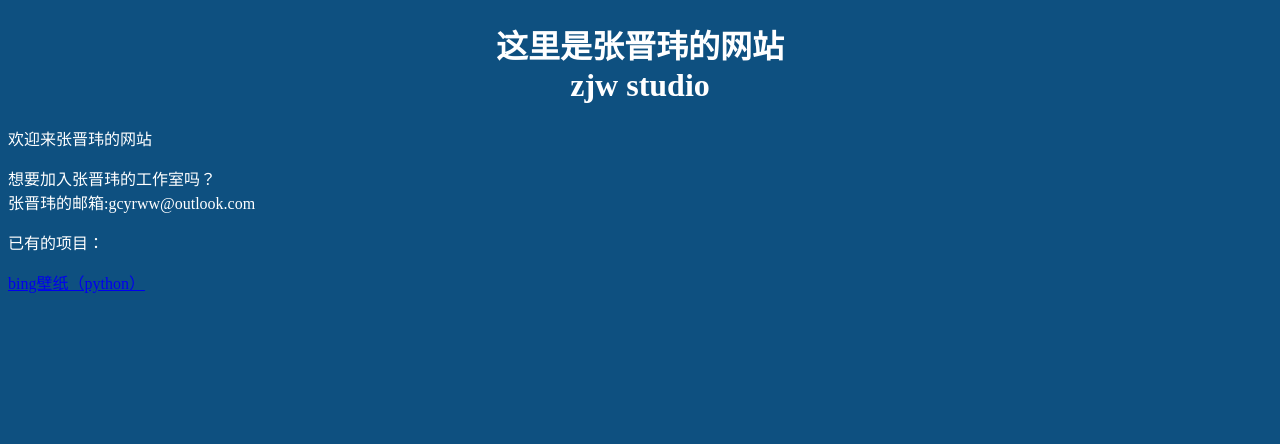
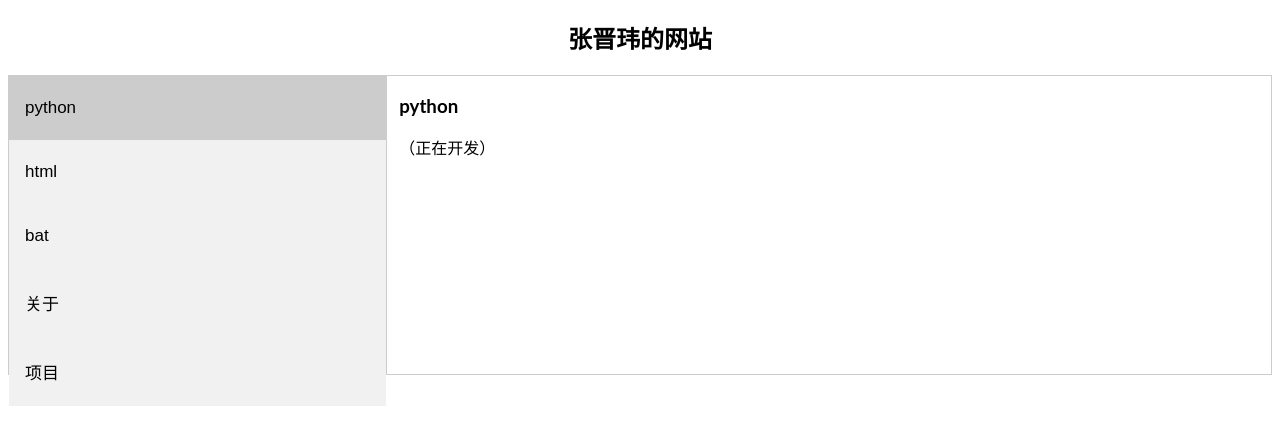
Before and after one commit to MM0OSSSS/MM0OSSSS.github.io, a plain HTML site: page index.html in a window 1280 px wide. Drawn offline with Linux system fonts and the light colour scheme.

Commit message:
Update index.html

```diff
--- a/index.html
+++ b/index.html
@@ -1,22 +1,106 @@
 <!DOCTYPE html>
-<html lang="en">
-    <head>
-        <meta charset="UTF-8">
-        <title>zjw Studio</title>
-    </head>
-    <body style="background-color: rgb(14, 80, 128)">
-        <h1 style="text-align: center; color: white">
-            这里是张晋玮的网站<br>zjw studio
-            </h1>
-        <p style="color: white">
-            欢迎来张晋玮的网站
-            </p>
-        <p style="color: white">
-            想要加入张晋玮的工作室吗？<br>张晋玮的邮箱:gcyrww@outlook.com
-            </p>
-        <p style="color: white">
-            已有的项目：
-        </p>
+<html>
+<head>
+    <meta charset="UTF-8">
+    <title>zjw</title>
+    <meta name="viewport" content="width=device-width, initial-scale=1">
+    <style>
+    * {box-sizing: border-box}
+    body {font-family: "Lato", sans-serif;}
+
+    /* Style the tab */
+    .tab {
+    float: left;
+    border: 1px solid #ccc;
+    background-color: #f1f1f1;
+    width: 30%;
+    height: 300px;
+    }
+
+    /* Style the buttons inside the tab */
+    .tab button {
+    display: block;
+    background-color: inherit;
+    color: black;
+    padding: 22px 16px;
+    width: 100%;
+    border: none;
+    outline: none;
+    text-align: left;
+    cursor: pointer;
+    transition: 0.3s;
+    font-size: 17px;
+    }
+
+    /* Change background color of buttons on hover */
+    .tab button:hover {
+    background-color: #ddd;
+    }
+
+    /* Create an active/current "tab button" class */
+    .tab button.active {
+    background-color: #ccc;
+    }
+
+    /* Style the tab content */
+    .tabcontent {
+    float: left;
+    padding: 0px 12px;
+    border: 1px solid #ccc;
+    width: 70%;
+    border-left: none;
+    height: 300px;
+    }
+    </style>
+</head>
+<body>
+    <h2 align="center">张晋玮的网站 </h2>
+
+    <div class="tab">
+    <button class="tablinks" onclick="openCity(event, 'python')" id="defaultOpen">python</button>
+    <button class="tablinks" onclick="openCity(event, 'html')">html</button>
+    <button class="tablinks" onclick="openCity(event, 'bat')">bat</button>
+    <button class="tablinks" onclick="openCity(event, '关于')">关于</button>
+    <button class="tablinks" onclick="openCity(event, '项目')">项目</button>
+    </div>
+
+    <div id="python" class="tabcontent">
+    <h3>python</h3>
+    <p>（正在开发）</p>
+    </div>
+    <div id="html" class="tabcontent">
+    <h3>html</h3>
+    <p>（正在开发）</p>
+    </div>
+    <div id="bat" class="tabcontent">
+    <h3>bat</h3>
+    <p>（正在开发）</p>
+    </div>
+    <div id="关于" class="tabcontent">
+        <h3>关于</h3>
+        <p>我的邮箱：gcyrww@outlook.com</p>
+        </div>
+    <div id="项目" class="tabcontent">
+        <h3>项目</h3>
         <a href="https://github.com/MM0OSSSS/bing-wallpaper/tree/main" target="_blank">bing壁纸（python）</a>
-    </body>
+        </div>
+    <script>
+    function openCity(evt, cityName) {
+    var i, tabcontent, tablinks;
+    tabcontent = document.getElementsByClassName("tabcontent");
+    for (i = 0; i < tabcontent.length; i++) {
+        tabcontent[i].style.display = "none";
+    }
+    tablinks = document.getElementsByClassName("tablinks");
+    for (i = 0; i < tablinks.length; i++) {
+        tablinks[i].className = tablinks[i].className.replace(" active", "");
+    }
+    document.getElementById(cityName).style.display = "block";
+    evt.currentTarget.className += " active";
+    }
+
+    // Get the element with id="defaultOpen" and click on it
+    document.getElementById("defaultOpen").click();
+    </script>
+   </body>
 </html>
```
